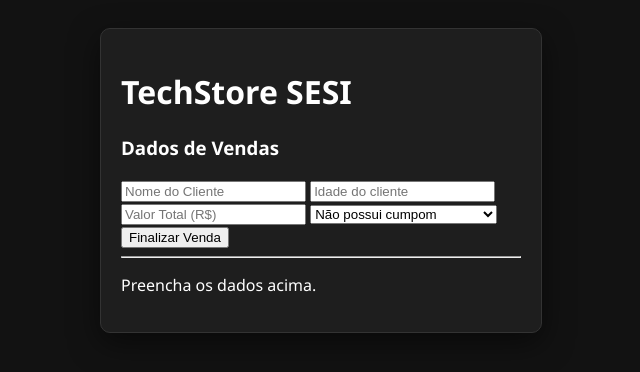
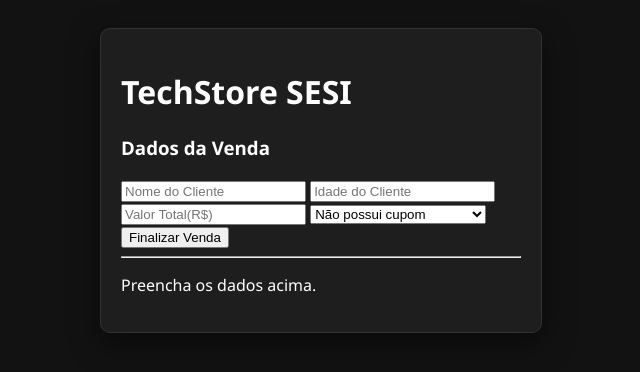
Before and after one commit to GustavoGarlet/FrontEnd_SESI, a plain HTML site: page index.html in a window 1280 px wide. Shown: the full height of the page, 319-959 px from the left. Drawn offline with Linux system fonts and the light colour scheme.

Commit message:
Aprendendo HTML

```diff
--- a/index.html
+++ b/index.html
@@ -3,31 +3,31 @@
 <head>
     <meta charset="UTF-8">
     <meta name="viewport" content="width=device-width, initial-scale=1.0">
-    <title>🐱‍👓 TechStore SESI 🐱‍👓</title>
+    <title>🐱‍👓TechStore SESI🐱‍👓</title>
     <link rel="stylesheet" href="style.css">
 </head>
 <body>
-    <div class="container">
-        <h1>TechStore SESI</h1>
-        <section class="formulario">
-            <h3>Dados de Vendas</h3>
-            <input type="text" id="inputNome" placeholder="Nome do Cliente">
-            <input type="number" id="inputIdade" placeholder="Idade do cliente">
-            <input type="number" id="inputValor" placeholder="Valor Total (R$)">
+   <div class="container">
+       <h1>TechStore SESI</h1>
 
-            <select id="inputCupom" >
-                <option value="false">Não possui cumpom</option>
-                <option value="true">Possui cumpom (15% OFF)</option>
+       <section class="formulario">
+           <h3>Dados da Venda</h3>
+           <input type="text" id="inputNome" placeholder="Nome do Cliente">
+           <input type="number" id="InputIdade" placeholder="Idade do Cliente">
+           <input type="number" id="inputValor" placeholder="Valor Total(R$)">
 
-            </select>
+           <select id="inputCupom">
+               <option value="false">Não possui cupom</option>
+               <option value="true">Possui cupom (15% OFF)</option>
+           </select>
 
-            <button onclick="executarSistema()">Finalizar Venda</button>
+           <button onclick="executarSistema()">Finalizar Venda</button>
         </section>
 
         <hr>
 
         <section id="feedback">
-            <p id="mensagem-autorizacao">Preencha os dados acima.</p>
+            <p id="mensagem-autorização">Preencha os dados acima.</p>
             <ul id="lista-estoque"></ul>
             <div id="relatorio-final" class="card" style="display: none;">
             </div>
```
